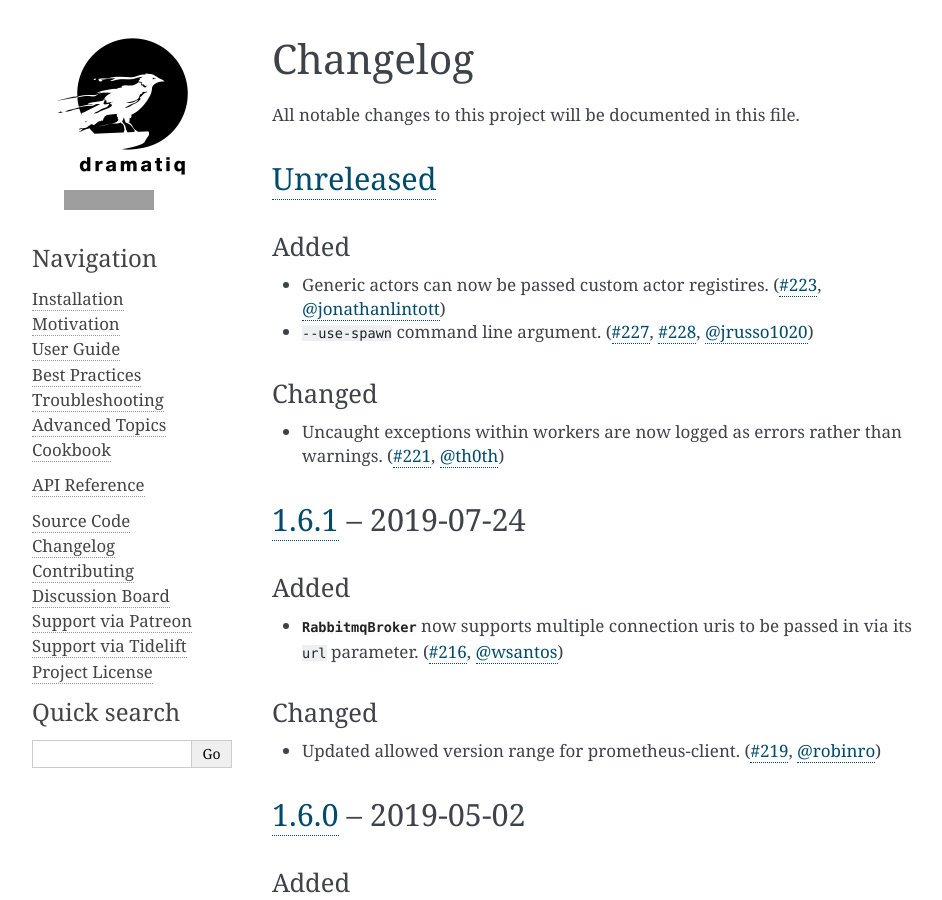
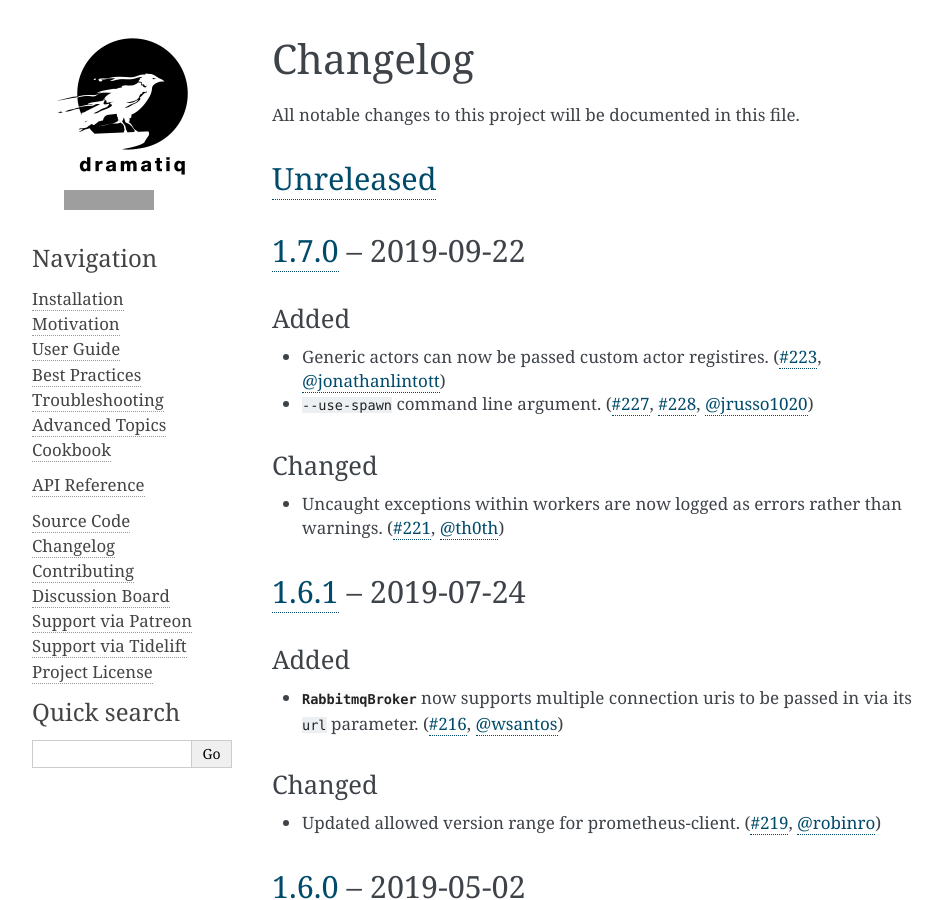
Before and after one commit to Bogdanp/dramatiq, a Sphinx documentation site: the page built from docs/source/changelog.rst, in a window 1280 px wide and 900 px high, cut to the strip 0-900 px from the top of the window. Shown: the whole strip, without its empty margins (148-1090 px from the left). Built offline with Sphinx 7.4.7, drawn with Linux system fonts in a browser that asks for light colours; grey boxes are pictures that could not be loaded.

Commit message:
doc: update changelog

```diff
--- a/docs/source/changelog.rst
+++ b/docs/source/changelog.rst
@@ -8,6 +8,9 @@ All notable changes to this project will be documented in this file.
 
 `Unreleased`_
 -------------
+
+`1.7.0`_ -- 2019-09-22
+----------------------
 
 Added
 ^^^^^
@@ -738,7 +741,8 @@ Changed
 * Capped prefetch counts to 65k.
 
 
-.. _Unreleased: https://github.com/Bogdanp/dramatiq/compare/v1.6.1...HEAD
+.. _Unreleased: https://github.com/Bogdanp/dramatiq/compare/v1.7.0...HEAD
+.. _1.7.0: https://github.com/Bogdanp/dramatiq/compare/v1.6.1...v1.7.0
 .. _1.6.1: https://github.com/Bogdanp/dramatiq/compare/v1.6.0...v1.6.1
 .. _1.6.0: https://github.com/Bogdanp/dramatiq/compare/v1.5.0...v1.6.0
 .. _1.5.0: https://github.com/Bogdanp/dramatiq/compare/v1.4.3...v1.5.0
```
